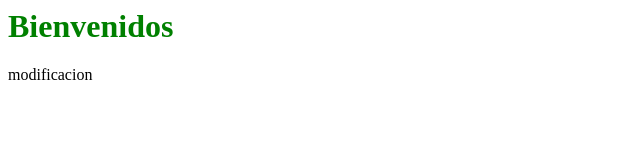
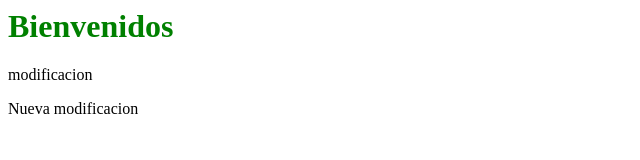
Before and after one commit to cinolasf/cinolasf-classrom2, a plain HTML site: page index.html in a window 1280 px wide. Shown: the whole page, without its empty margins (0-640 px from the left). Drawn offline with Linux system fonts and the light colour scheme.

Commit message:
nuevo commit en otra rama

```diff
--- a/index.html
+++ b/index.html
@@ -1,2 +1,6 @@
 <h1 Style="color:green">Bienvenidos </h1>
 <p>modificacion</p>
+
+
+
+<p>Nueva modificacion</p>
```
